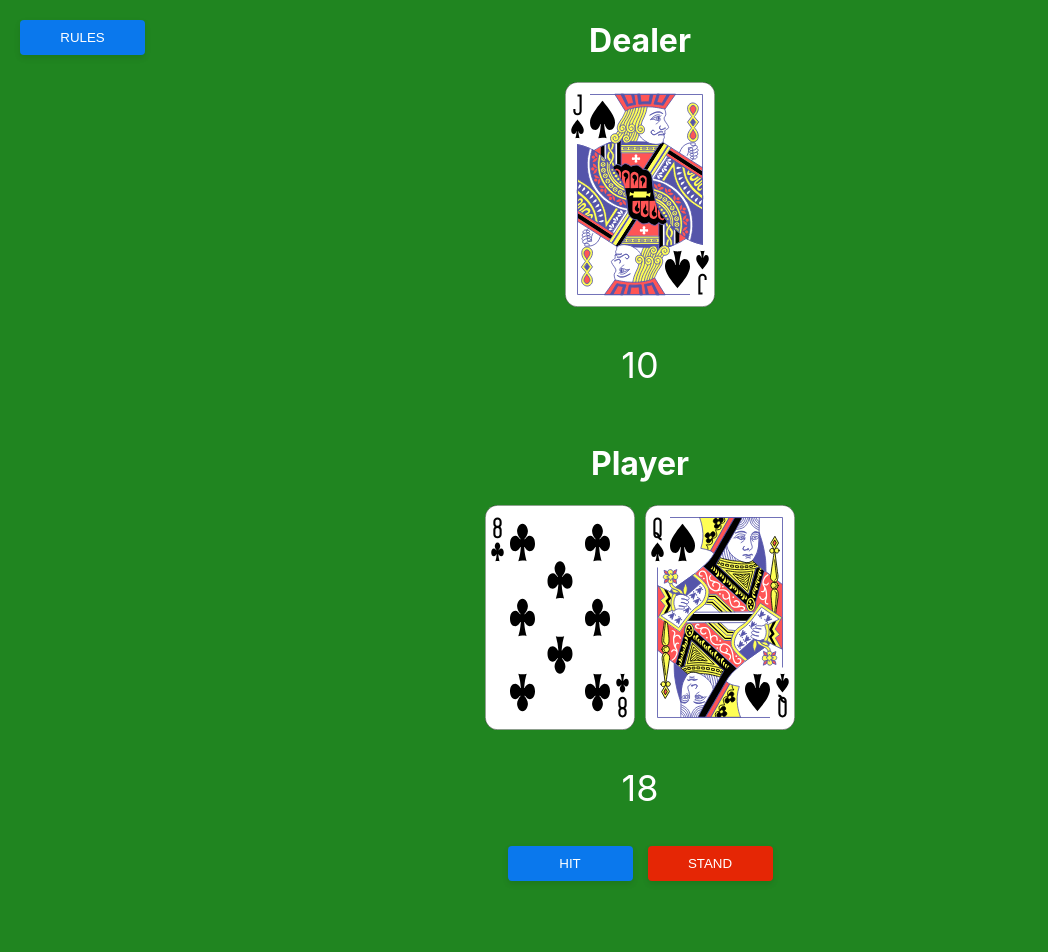
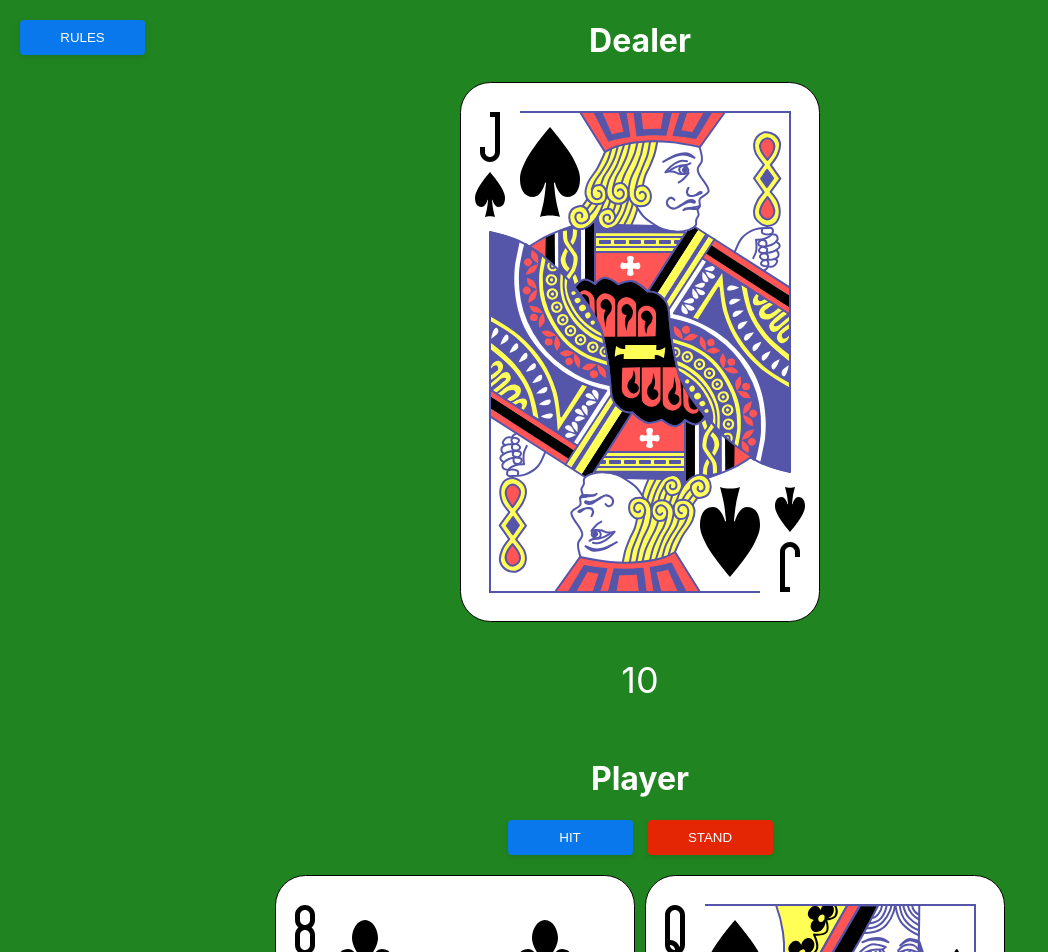
Before and after one commit to LuigiP2404/BlackJack, a React (Create React App) app: page / in a window 1280 px wide. Shown: the top 952 px of the page, without its empty margins (0-1048 px from the left). Before the commit the page ends 901 px from the top, so only its background shows below. Built offline with nearby package versions, Linux system fonts and the light colour scheme.

Commit message:
fixed UI

```diff
--- a/src/components/BlackJack.tsx
+++ b/src/components/BlackJack.tsx
@@ -273,16 +273,16 @@ const BlackJack = () => {
                     </div>
                     <div className="player-side user">
                         <h1 className="text-center">Player</h1>
+                        <div className="buttons-row">
+                            <button id="pick" onClick={() => playerHit()}>HIT</button>
+                            <button id="stand" onClick={() => playerStand()}>STAND</button>
+                        </div>
                         <div className="cards-container">
                             {playerCards.map((card: string) => (
                                 <img src={`/assets/img/cards/${card}.svg`} alt="" key={card} className="bj-card" />
                             ))}
                         </div>
                         <p>{playerTotal}</p>
-                        <div className="buttons-row">
-                            <button id="pick" onClick={() => playerHit()}>HIT</button>
-                            <button id="stand" onClick={() => playerStand()}>STAND</button>
-                        </div>
                     </div>
                 </div>
 
--- a/src/index.css
+++ b/src/index.css
@@ -41,7 +41,7 @@ code {
 }
 
 .bj-card {
-  width: 150px;
+  width: auto;
 }
 
 #root, .container {
@@ -172,13 +172,13 @@ code {
   flex-wrap: wrap;
   justify-content: center;
   gap: 10px;
-  min-height: 225px;
+  min-height: 180px;
 }
 
 @media all and (max-width: 768px) {
-  .bj-card {
+  /* .bj-card {
     width: 100px;
-  }
+  } */
 
   .rules-button {
     position: unset;
```
Also changed, not shown: 1 other file (tests, documents, lock files or other folders).
